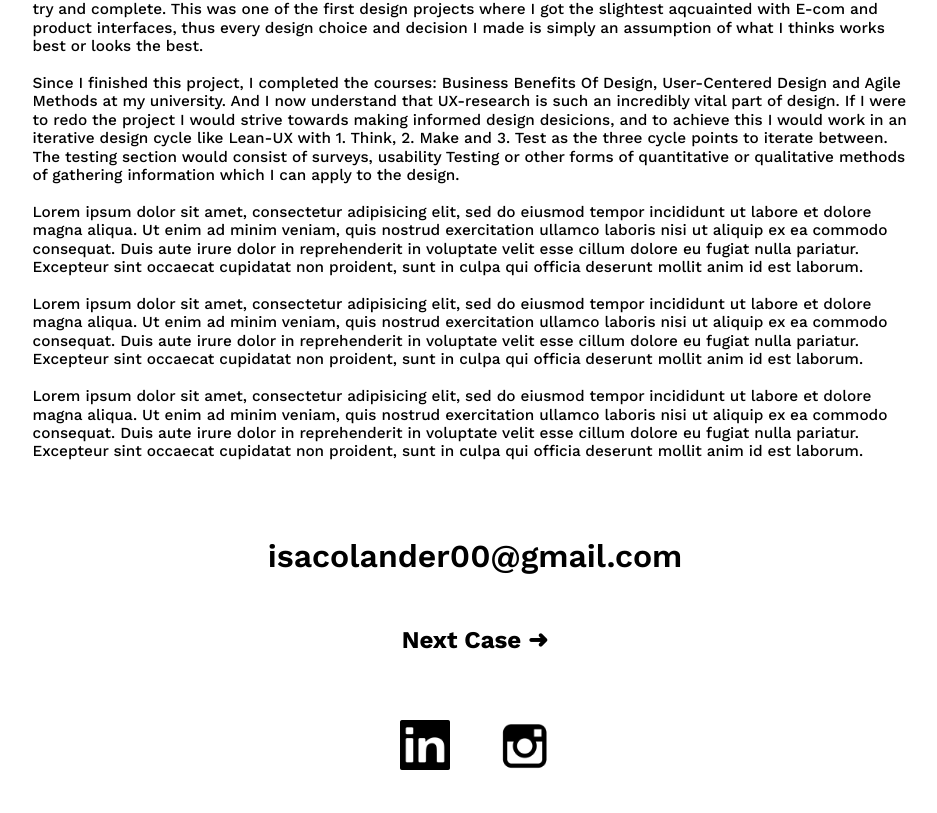
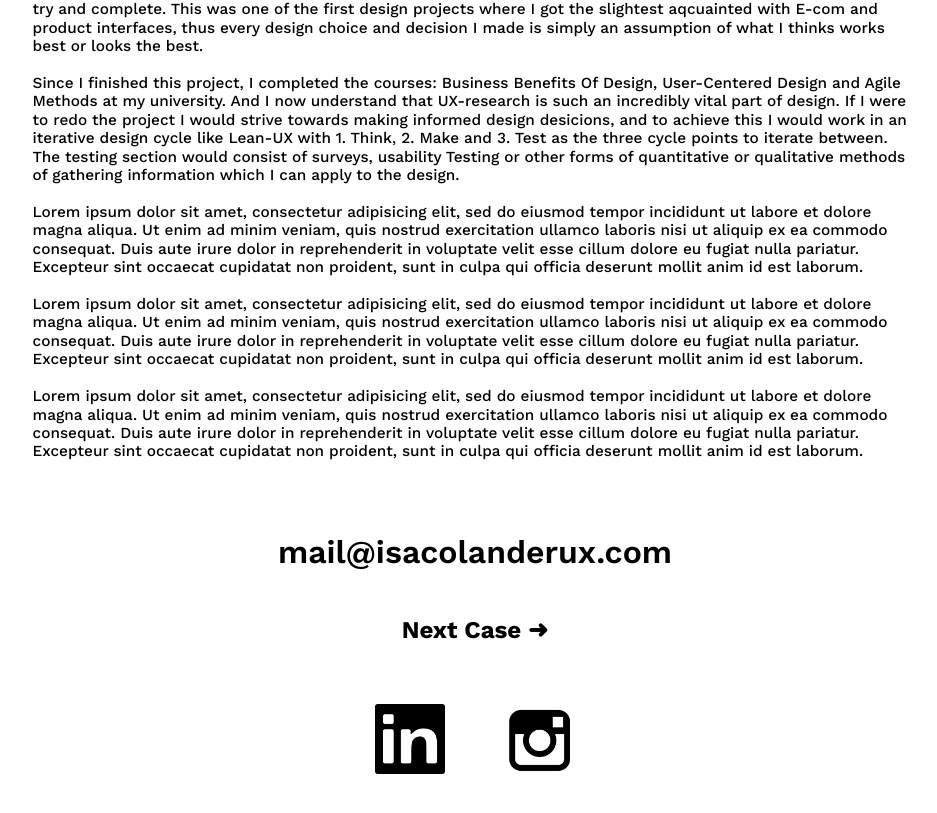
Before and after one commit to isacolander/Portfolio, a plain HTML site: page agile.html in a window 1280 px wide. Shown: the part 3055-3868 px from the top of the page, without its empty margins (165-1102 px from the left). Drawn offline with nearby package versions, Linux system fonts and the light colour scheme.

Commit message:
cv och agile mail

```diff
--- a/agile.css
+++ b/agile.css
@@ -292,7 +292,7 @@ footer {
   padding:15px;
   display: flex;
   justify-content: space-between;
-  width:150px;
+  width:200px;
 }
 
 
--- a/agile.html
+++ b/agile.html
@@ -149,14 +149,14 @@
       <footer>
 
         <div id="mailme">
-        <a href="#"> isacolander00@gmail.com <!--<img id="star1" src="star.png" height="55"> --> </a>
+        <a href="mailto:mail@isacolanderux.com"> mail@isacolanderux.com </a>
         </div>
 
         <a href="ui.html"> <div id="nextcase"> Next Case ➜ </div> </a>
 
         <div id="logotype">
-        <img src="linkedin.png" height="50">
-        <img src="instagram.png" height="50">
+        <img src="linkedin.png" height="70">
+        <img src="instagram.png" height="70">
         </div>
 
 
```
Also changed, not shown: cv.html (+3 -3 lines).
